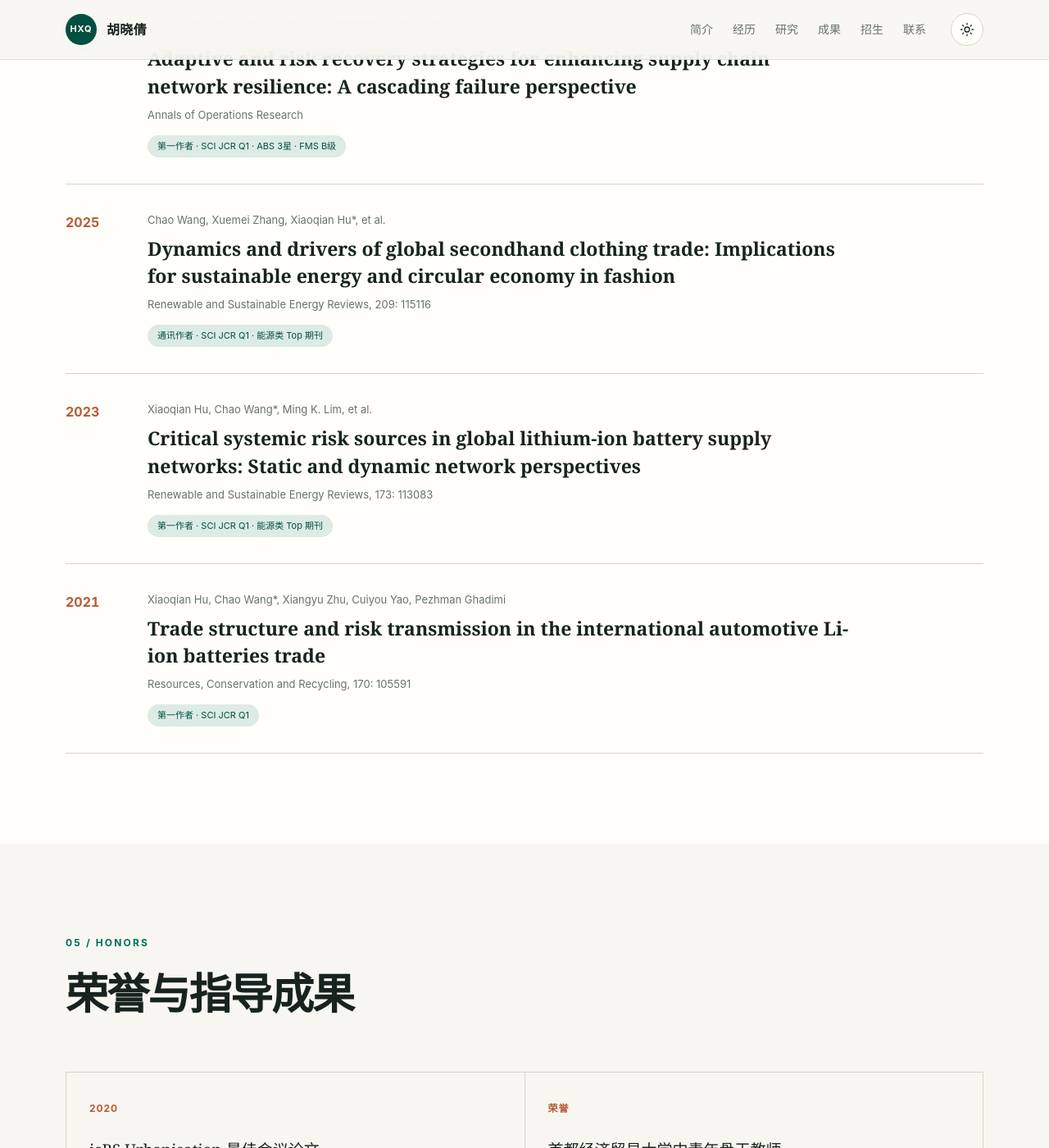
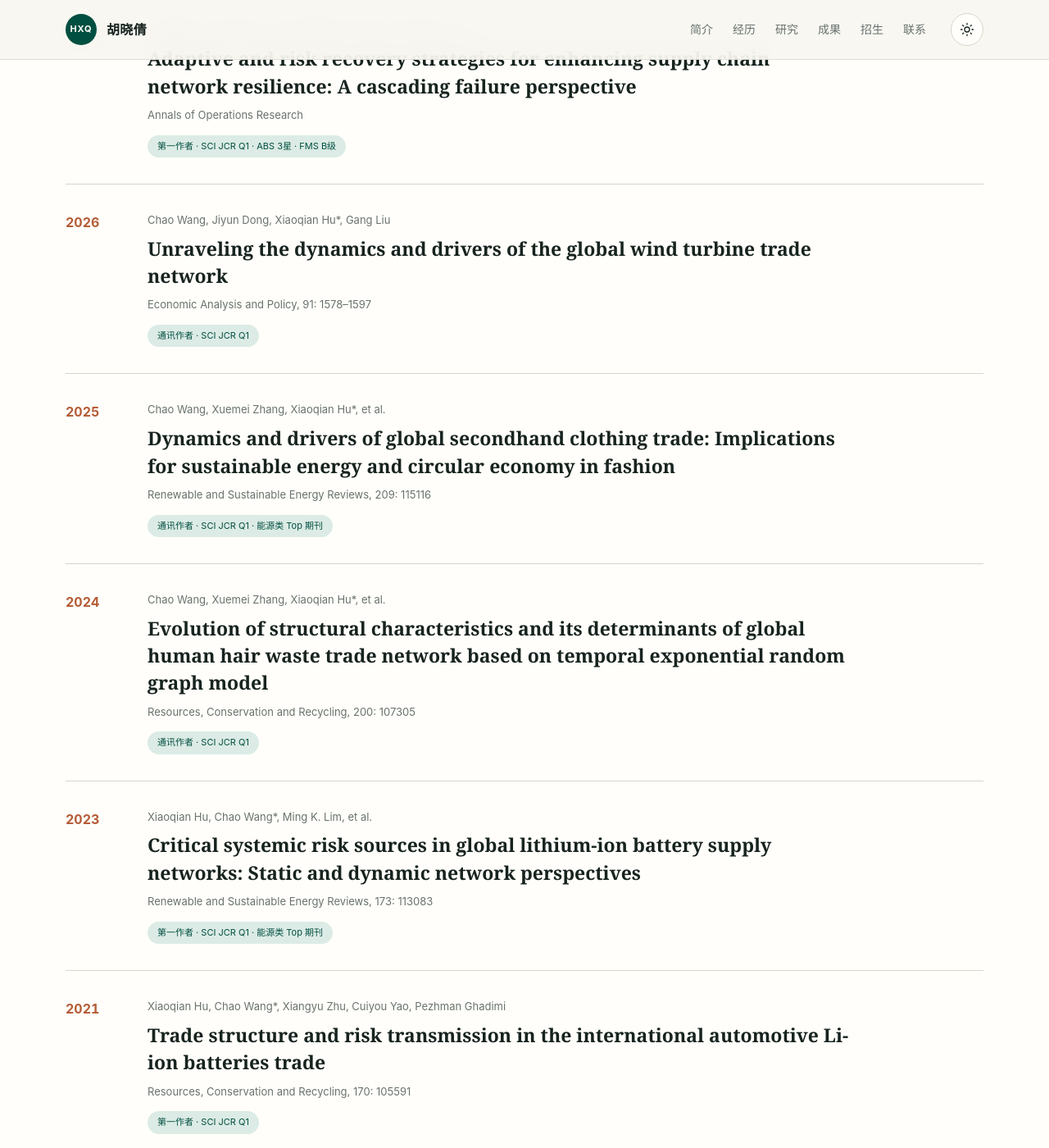
Before and after one commit to huxiaoqian/huxiaoqian.github.io, a Jekyll site: the page built from index.html, in a window 1280 px wide and 1400 px high, scrolled down 3744 px. Shown: the whole window at 82% size. Built offline with Jekyll 4.4.1, drawn with Linux system fonts in a browser that asks for light colours; some of the changed text lies outside the part shown.

Commit message:
content: expand selected projects and publications

```diff
--- a/_data/profile.yml
+++ b/_data/profile.yml
@@ -92,6 +92,12 @@ projects:
     period: 2022.01–2024.12
     role: 主持
     status: 结项
+  - title: 用户行为分析及其与经济系统的耦合性研究
+    funder: 首都经济贸易大学新入职青年教师科研启动基金项目
+    number: "XRZ2021067"
+    period: 2021.01–2022.12
+    role: 主持
+    status: 结项
 
 publications:
   - year: 2026
@@ -106,11 +112,23 @@ publications:
     venue: "Annals of Operations Research"
     note: "第一作者 · SCI JCR Q1 · ABS 3星 · FMS B级"
     doi: https://doi.org/10.1007/s10479-026-07070-8
+  - year: 2026
+    authors: "Chao Wang, Jiyun Dong, Xiaoqian Hu*, Gang Liu"
+    title: "Unraveling the dynamics and drivers of the global wind turbine trade network"
+    venue: "Economic Analysis and Policy, 91: 1578–1597"
+    note: "通讯作者 · SCI JCR Q1"
+    doi: ""
   - year: 2025
     authors: "Chao Wang, Xuemei Zhang, Xiaoqian Hu*, et al."
     title: "Dynamics and drivers of global secondhand clothing trade: Implications for sustainable energy and circular economy in fashion"
     venue: "Renewable and Sustainable Energy Reviews, 209: 115116"
     note: "通讯作者 · SCI JCR Q1 · 能源类 Top 期刊"
+    doi: ""
+  - year: 2024
+    authors: "Chao Wang, Xuemei Zhang, Xiaoqian Hu*, et al."
+    title: "Evolution of structural characteristics and its determinants of global human hair waste trade network based on temporal exponential random graph model"
+    venue: "Resources, Conservation and Recycling, 200: 107305"
+    note: "通讯作者 · SCI JCR Q1"
     doi: ""
   - year: 2023
     authors: "Xiaoqian Hu, Chao Wang*, Ming K. Lim, et al."
@@ -123,6 +141,12 @@ publications:
     title: "Trade structure and risk transmission in the international automotive Li-ion batteries trade"
     venue: "Resources, Conservation and Recycling, 170: 105591"
     note: "第一作者 · SCI JCR Q1"
+    doi: ""
+  - year: 2020
+    authors: "Xiaoqian Hu, Chao Wang*, Junjie Wu*, H. Eugene Stanley"
+    title: "Understanding interurban networks from a multiplexity perspective"
+    venue: "Cities, 99: 102625"
+    note: "第一作者 · SSCI JCR Q1 · 城市研究 Top 期刊"
     doi: ""
 
 awards:
```
